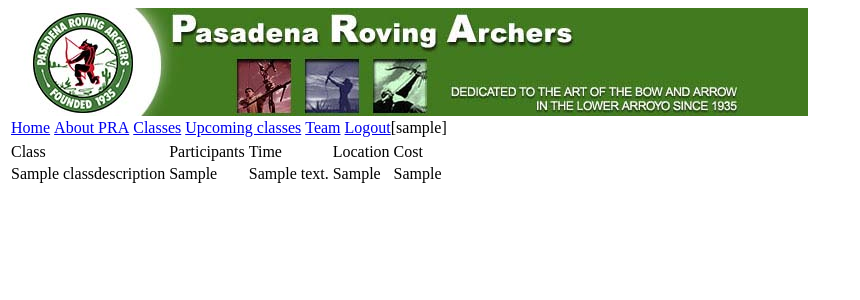
After one commit to ZenBowman/pra-heroku, a Django app: template blog/templates/blog/class_descriptions.html in a window 1280 px wide. The commit adds this page. Shown: the top 300 px of the page, without its empty margins (0-860 px from the left). Run offline with Django 3.2, Linux system fonts and the light colour scheme; tables that the repository leaves empty hold one stand-in row (values such as "Sample post"); the template is opened without the code that fills it: values that come from a table or form of the project are taken from there, most other values are stand-ins (such as "Sample title", 1, 10 or a date in 2020); parts of the project's set-up code (start-up, migrations or seed data) failed here and were passed over.

Commit message:
Added ability to add class matrix

```diff
--- a/blog/admin.py
+++ b/blog/admin.py
@@ -7,3 +7,4 @@ admin.site.register(ArcheryClassType)
 admin.site.register(ArcheryClass)
 admin.site.register(ClassRegistration)
 admin.site.register(BoardMember)
+admin.site.register(ClassDescription)
--- a/blog/models.py
+++ b/blog/models.py
@@ -59,3 +59,10 @@ class BoardMember(models.Model):
 
     def __unicode__(self):
         return "%s - %s" % (self.name, self.title)
+
+class ClassDescription(models.Model):
+    class_title = models.CharField(max_length=256)
+    target_participants = models.TextField(max_length=2048)
+    time_desc = models.TextField(max_length=2048)
+    location = models.TextField(max_length=2048)
+    cost = models.CharField(max_length=256)
--- a/blog/templates/blog/base.html
+++ b/blog/templates/blog/base.html
@@ -12,7 +12,8 @@
             <tr>
                 <td><a href="/">Home</a></td>
                 <td><a href="/blog/about">About PRA</a></td>
-                <td><a href="/blog/classes">Upcoming classes</a></td>
+                <td><a href="/blog/classes">Classes</a></td>
+                <td><a href="/blog/classes/upcoming">Upcoming classes</a></td>
                 <td><a href="/blog/team/">Team</a></td>
 
                 {% if username %}
--- /dev/null
+++ b/blog/templates/blog/class_descriptions.html
@@ -0,0 +1,24 @@
+{% extends "blog/base.html" %}
+
+{% block content %}
+<div>
+    <table>
+        <tr>
+            <td>Class</td>
+            <td>Participants</td>
+            <td>Time</td>
+            <td>Location</td>
+            <td>Cost</td>
+        </tr>
+        {% for c in classes %}
+        <tr>
+            <td>{{ c.class_title }}</td>
+            <td>{{ c.target_participants }}</td>
+            <td>{{ c.time_desc }}</td>
+            <td>{{ c.location }}</td>
+            <td>{{ c.cost }}</td>
+        </tr>
+        {% endfor %}
+    </table>
+</div>
+{% endblock %}
--- a/blog/urls.py
+++ b/blog/urls.py
@@ -10,7 +10,8 @@ urlpatterns = patterns(
     url(r'^sendqr/', views.request_qr, name='request_qr'),
     url(r'^about/', views.about, name='about'),
     url(r'^signup/', views.signup, name='signup'),
-    url(r'^classes/', views.classes, name='classes'),
+    url(r'^classes/upcoming', views.classes, name='upcoming_classes'),
+    url(r'^classes', views.classes, name='classes'),
     url(r'^logout/', views.logout_page, name='logout'),
     url(r'^login/', views.login_page, name='login'),
     url(r'^register/userexists', views.user_exists, name='user_exists'),
```
Also changed, not shown: blog/views.py (+6 -2 lines).
